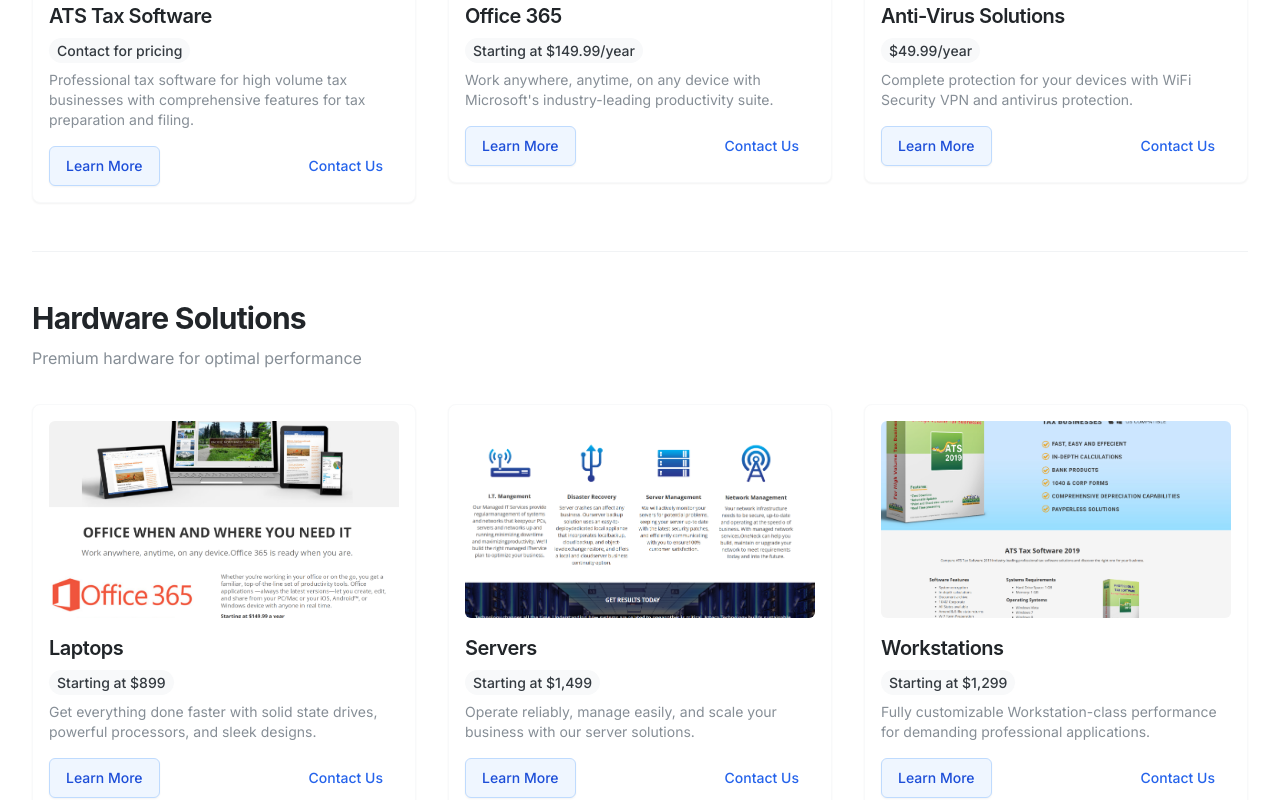
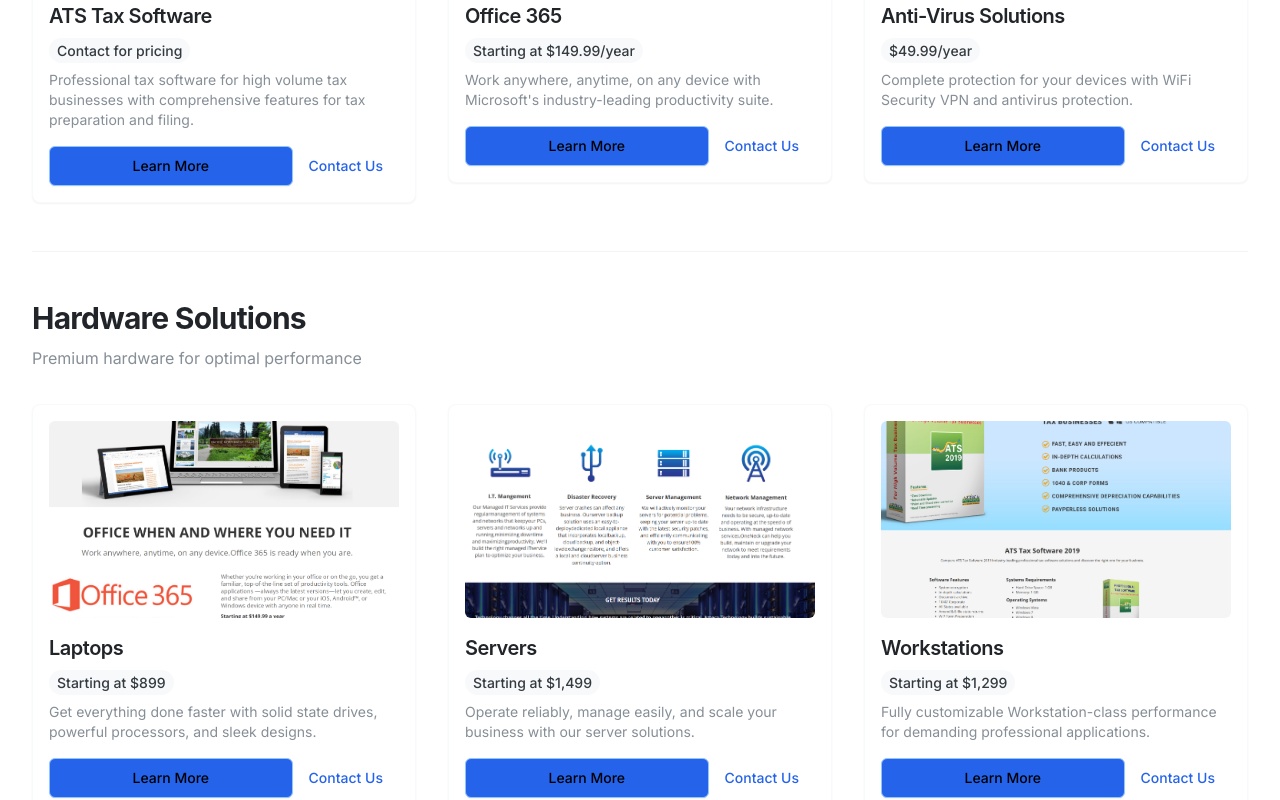
Before and after one commit to usernotindb/modern-azteca-reboot, a React (Vite) app: page /products in a window 1280 px wide. Shown: the part 840-1640 px from the top of the page. Built offline with nearby package versions, Linux system fonts and the light colour scheme.

Commit message:
Fix: Center button and update colors
Center the button and update the text and background colors to match other buttons.

```diff
--- a/src/components/home/ITServices.tsx
+++ b/src/components/home/ITServices.tsx
@@ -73,7 +73,7 @@ const ITServices = () => {
             <p className="text-lg font-medium">For pricing information:</p>
             <AnimatedButton
               href="/products/it-services"
-              className="bg-green-600 hover:bg-green-700 text-white min-w-40"
+              className="bg-blue-600 hover:bg-blue-500 text-black min-w-40"
             >
               Learn more
             </AnimatedButton>
--- a/src/components/shared/ProductCard.tsx
+++ b/src/components/shared/ProductCard.tsx
@@ -75,11 +75,11 @@ const ProductCard = ({
           </p>
         )}
 
-        <div className="flex justify-between items-center">
+        <div className="flex justify-center">
           <AnimatedButton
             href={categorySlug ? `/products/${categorySlug}` : '#'}
             variant="outline"
-            className="text-sm px-4 py-2 bg-blue-50 text-blue-700 border-blue-200 hover:bg-blue-100 font-medium shadow-sm"
+            className="text-sm px-4 py-2 bg-blue-600 text-black border-blue-300 hover:bg-blue-500 font-medium shadow-sm w-full justify-center"
             onClick={handleLearnMoreClick}
           >
             Learn More
--- a/src/pages/Index.tsx
+++ b/src/pages/Index.tsx
@@ -136,14 +136,16 @@ const ServiceCard = ({
     <div className="absolute bottom-0 left-0 right-0 p-6 z-20">
       <h3 className="text-xl font-bold text-white mb-2">{title}</h3>
       <p className="text-blue-100 mb-4">{description}</p>
+      <div className="flex justify-center">
         <AnimatedButton
           href={link}
           variant="outline"
-        className="border-white text-white hover:bg-white hover:text-blue-800 font-medium shadow-md"
+          className="border-blue-300 bg-blue-600 text-black hover:bg-blue-500 font-medium shadow-md w-full justify-center"
           withArrow
         >
           Learn More
         </AnimatedButton>
+      </div>
     </div>
   </FadeIn>;
 
```
Lines whose indentation alone changed are shown as unchanged.
